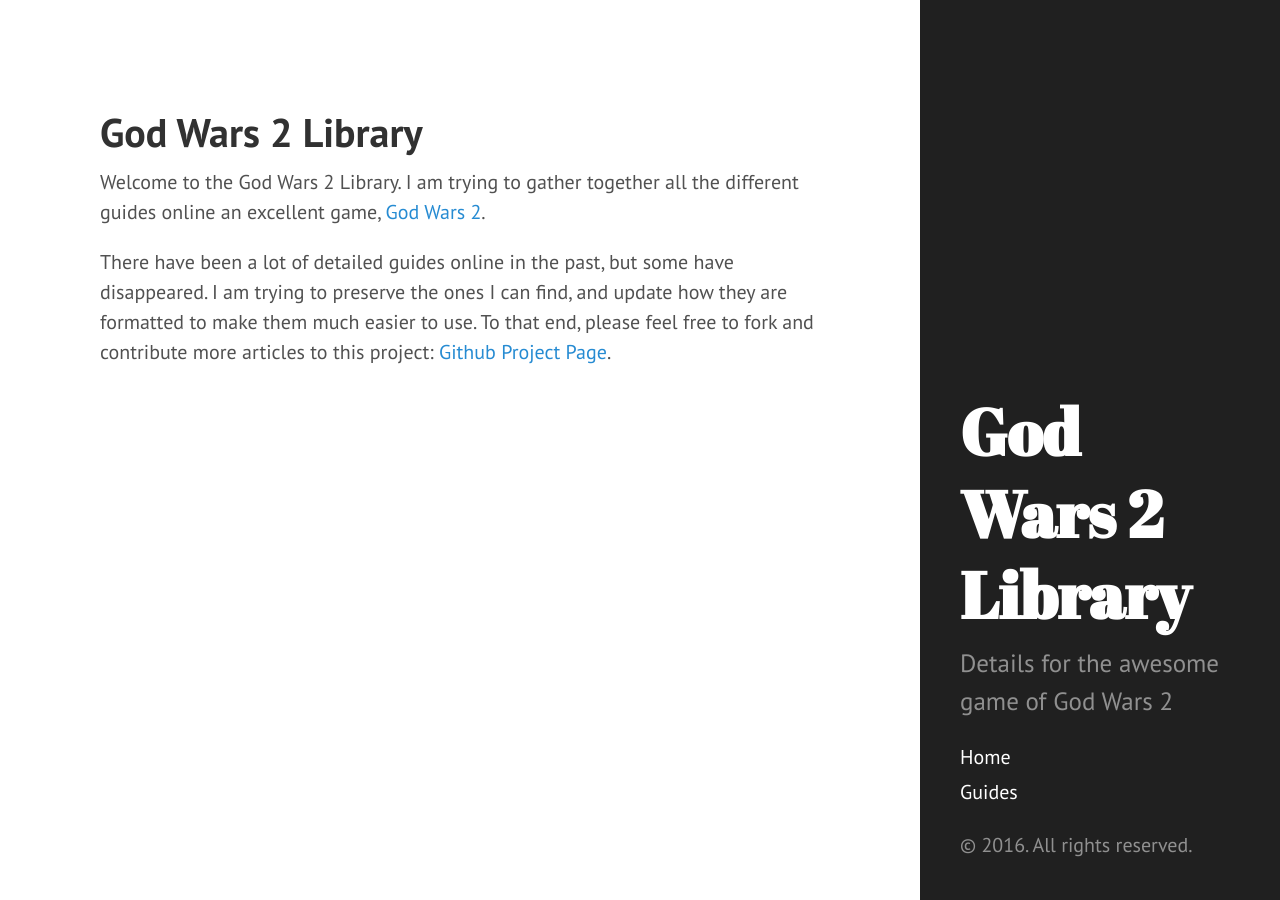
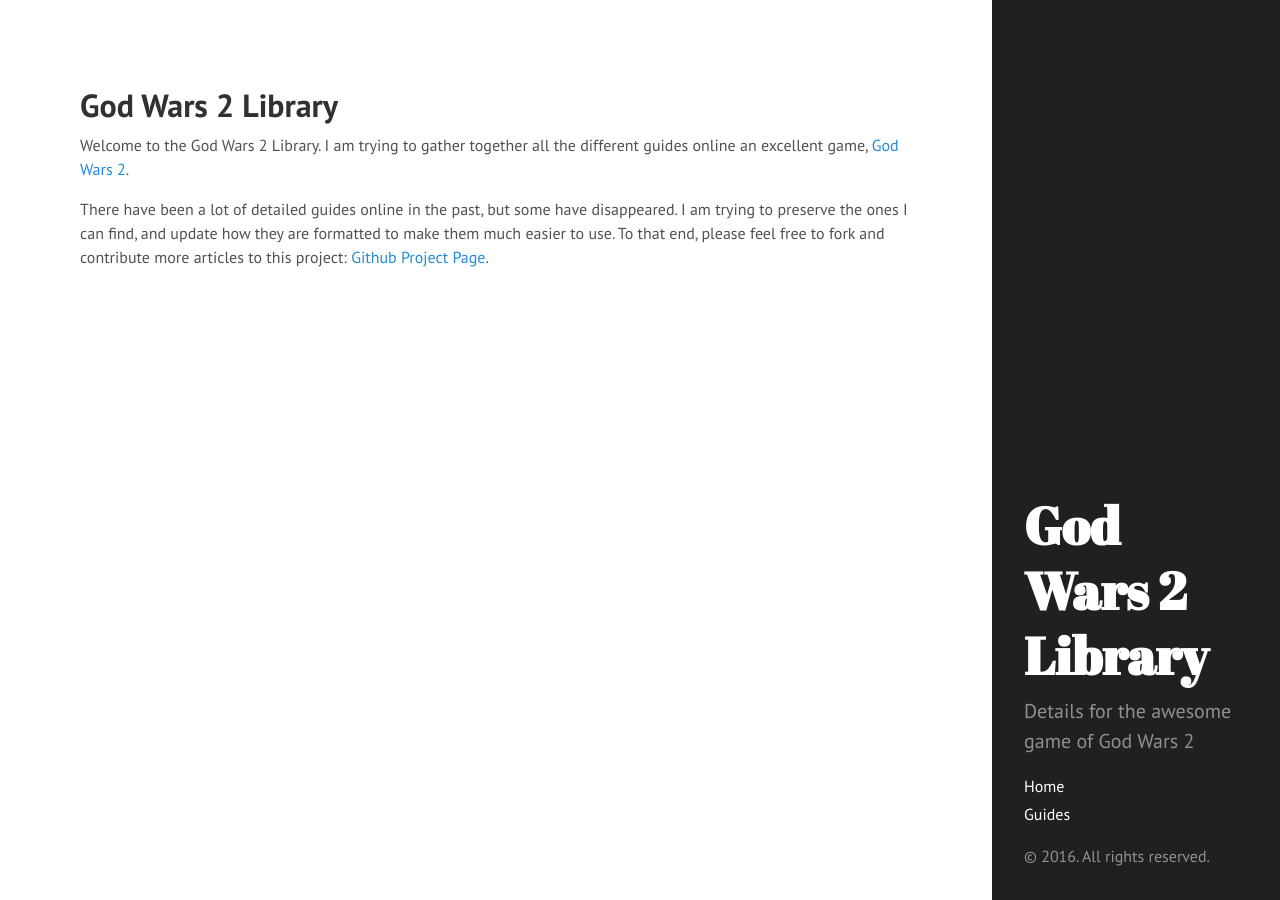
Before and after one commit to godwars2/godwars2.github.io, a Jekyll site: the page built from index.md, in a window 1280 px wide. Built offline with Jekyll 4.4.1, drawn with Linux system fonts in a browser that asks for light colours.

Commit message:
Decrease overall font size to allow for more compact pages

```diff
--- a/public/css/hyde.css
+++ b/public/css/hyde.css
@@ -36,12 +36,12 @@ html {
 }
 @media (min-width: 48em) {
   html {
-    font-size: 16px;
+    font-size: 12px;
   }
 }
 @media (min-width: 58em) {
   html {
-    font-size: 20px;
+    font-size: 16px;
   }
 }
 
@@ -128,7 +128,7 @@ a.sidebar-nav-item:focus {
 
 @media (min-width: 48em) {
   .content {
-    max-width: 38rem;
+    max-width: 56rem;
     margin-left: 20rem;
     margin-right: 2rem;
   }
```
